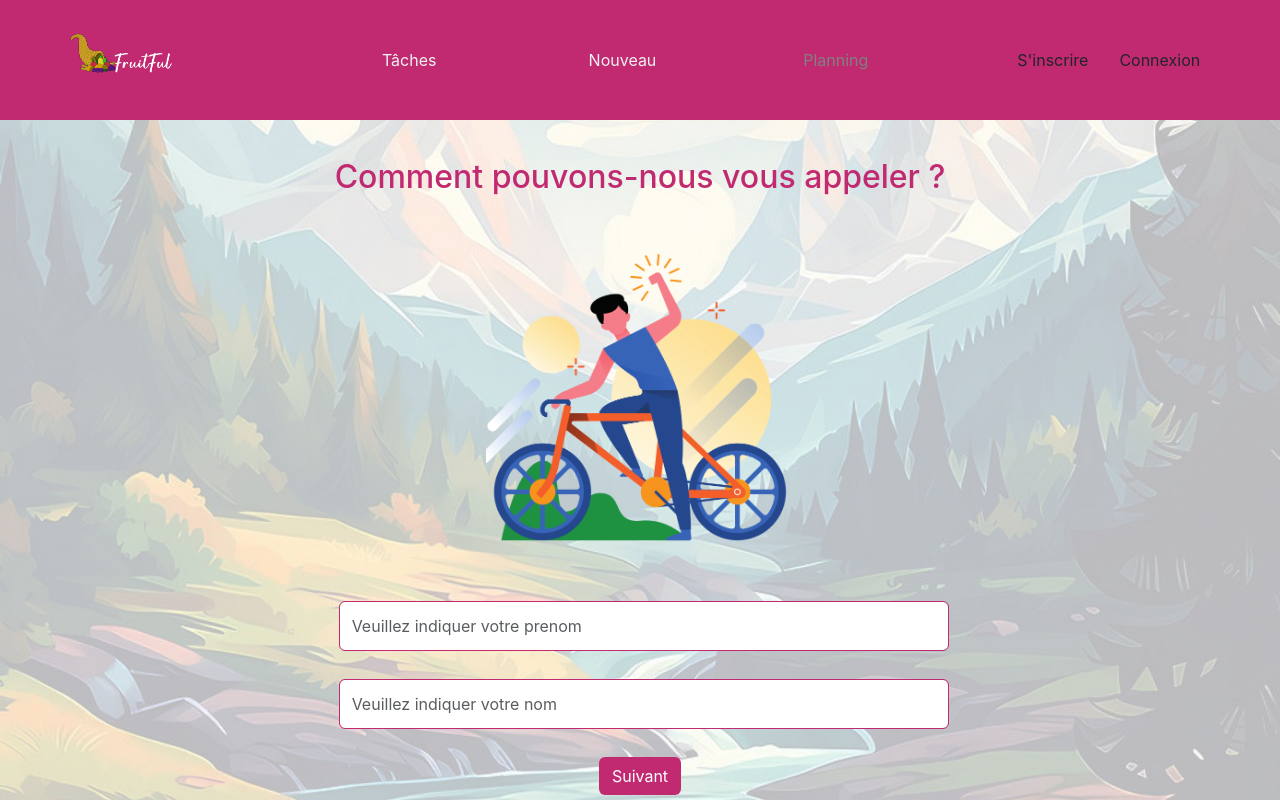
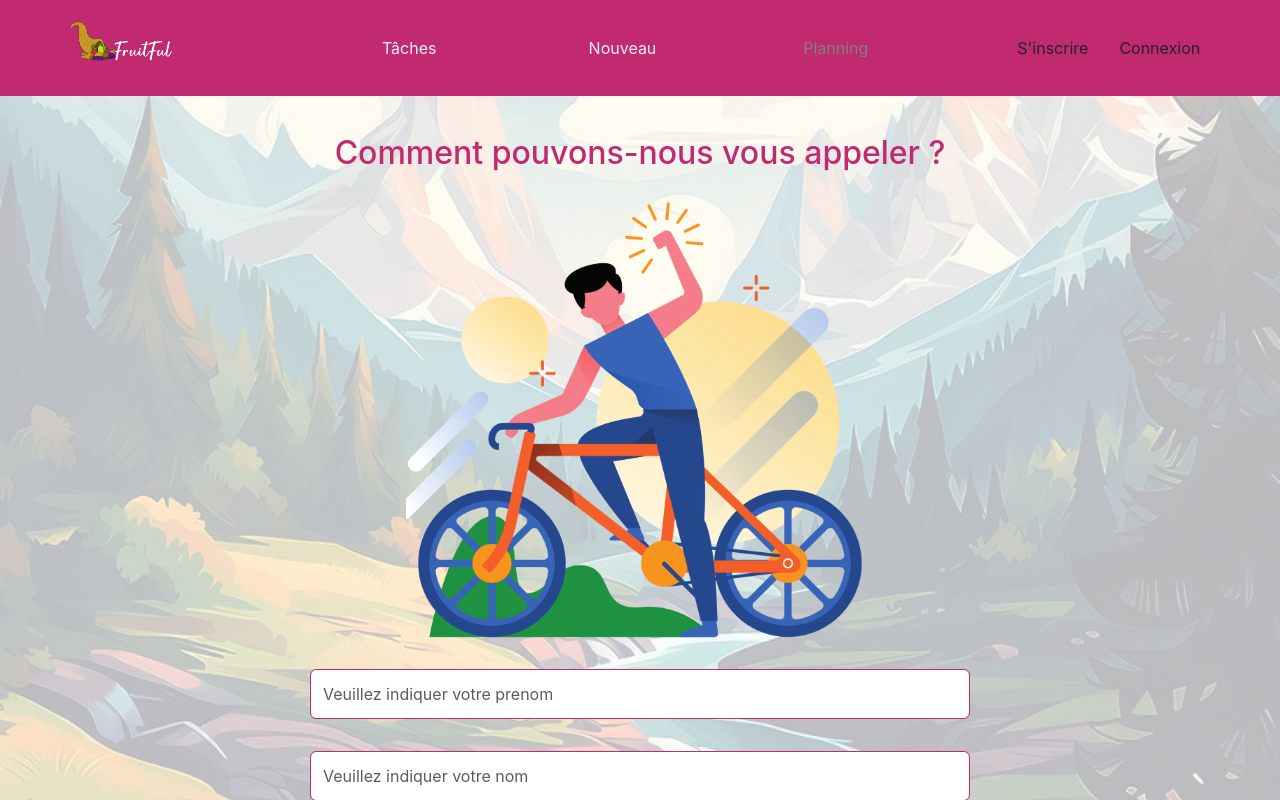
Before and after one commit to RomainVReco/fruitful-app, a React (Create React App) app: page /inscription in a window 1280 px wide. Shown: the top 800 px of the page. Built offline with nearby package versions, Linux system fonts and the light colour scheme.

Commit message:
fix width image inscription

```diff
--- a/src/App.css
+++ b/src/App.css
@@ -34,6 +34,7 @@ body {
     width: 100% !important;
     color:black !important;
   }
+
 }
 
 /* COMPOSANTS GENERIQUES */
@@ -286,6 +287,10 @@ body {
   text-align: center;
 }
 
+.image-velo {
+  max-width:70%;
+}
+
 .centre{
   text-align: center;
 }
--- a/src/components/InputProfilText.js
+++ b/src/components/InputProfilText.js
@@ -10,7 +10,7 @@ export default function InputProfilText(props) {
   const contenuLabel = props.nomLabel || ''
 
   return (
-    <div className='w-100 m-1'>
+    <div className='w-80 m-1'>
       <label htmlFor={props.label} className='form-label'>{contenuLabel}</label>
       <input type="text" id={props.label} className='form-control profil-border'
         onChange={handleChange} placeholder={props.exemple} value={props.titre}></input>
--- a/src/components/header/header-css.css
+++ b/src/components/header/header-css.css
@@ -17,7 +17,7 @@
     position: sticky;
     top: 0;
     left: 0;
-    height: 15vh;
+    height: 12vh;
     align-items: center;
   }
 
--- a/src/pages/public/Inscription.js
+++ b/src/pages/public/Inscription.js
@@ -53,7 +53,7 @@ export default function Inscription() {
   function AffichageImage() {
     return (
       <div>
-        <img src={velo} alt="Vélo" style={{ height: 350, padding: 30 }} />
+        <img className='image-velo' src={velo} alt="Vélo"/>
       </div>
     );
   }
@@ -63,7 +63,7 @@ export default function Inscription() {
     <div className="fond-inscription ">
       <div className="container corps-inscription d-flex flex-column align-items-center">
 
-        <div>
+        <div className="d-flex flex-column">
           <label for="comment">
             <h2>Comment pouvons-nous vous appeler ?</h2>
           </label>
```
